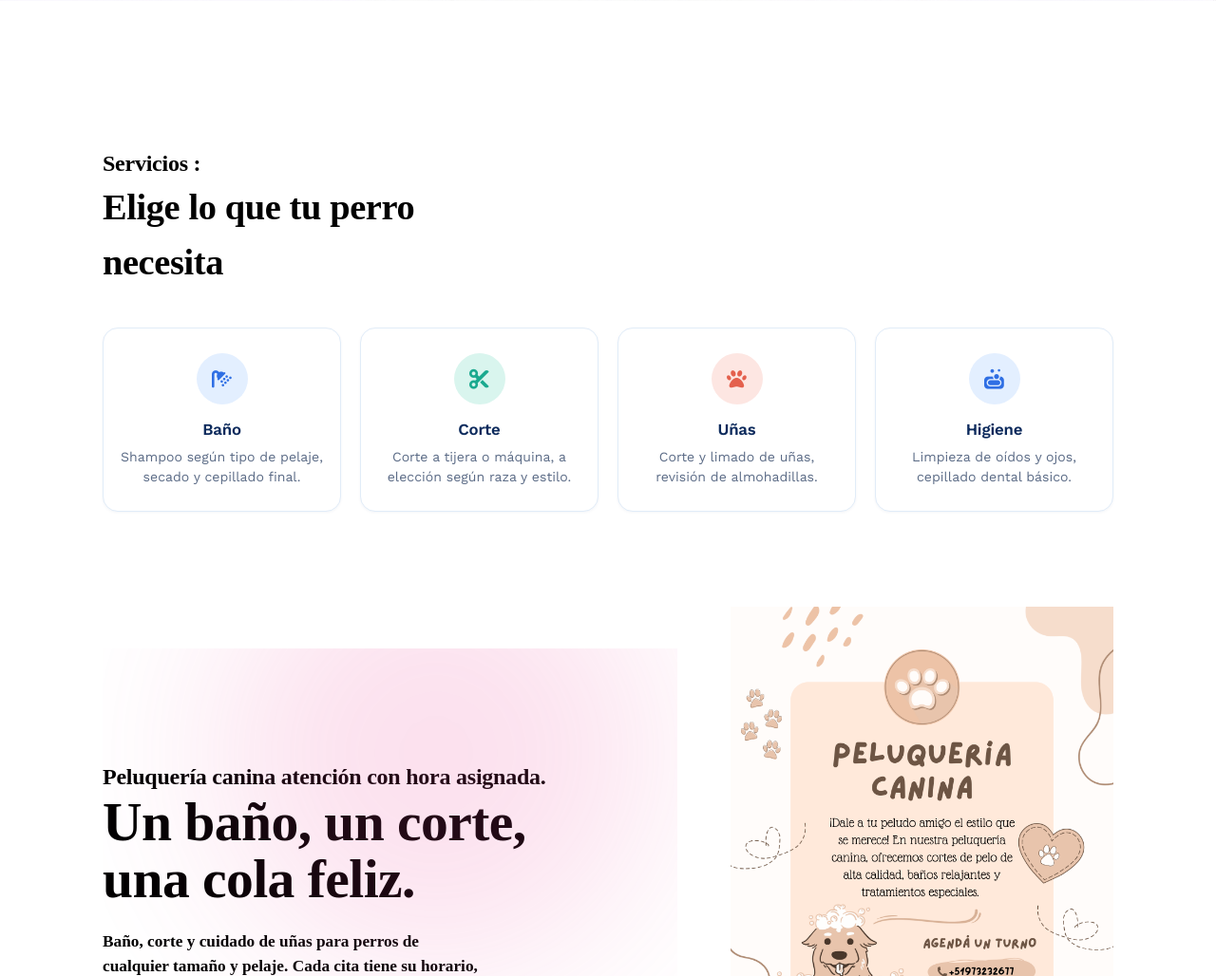
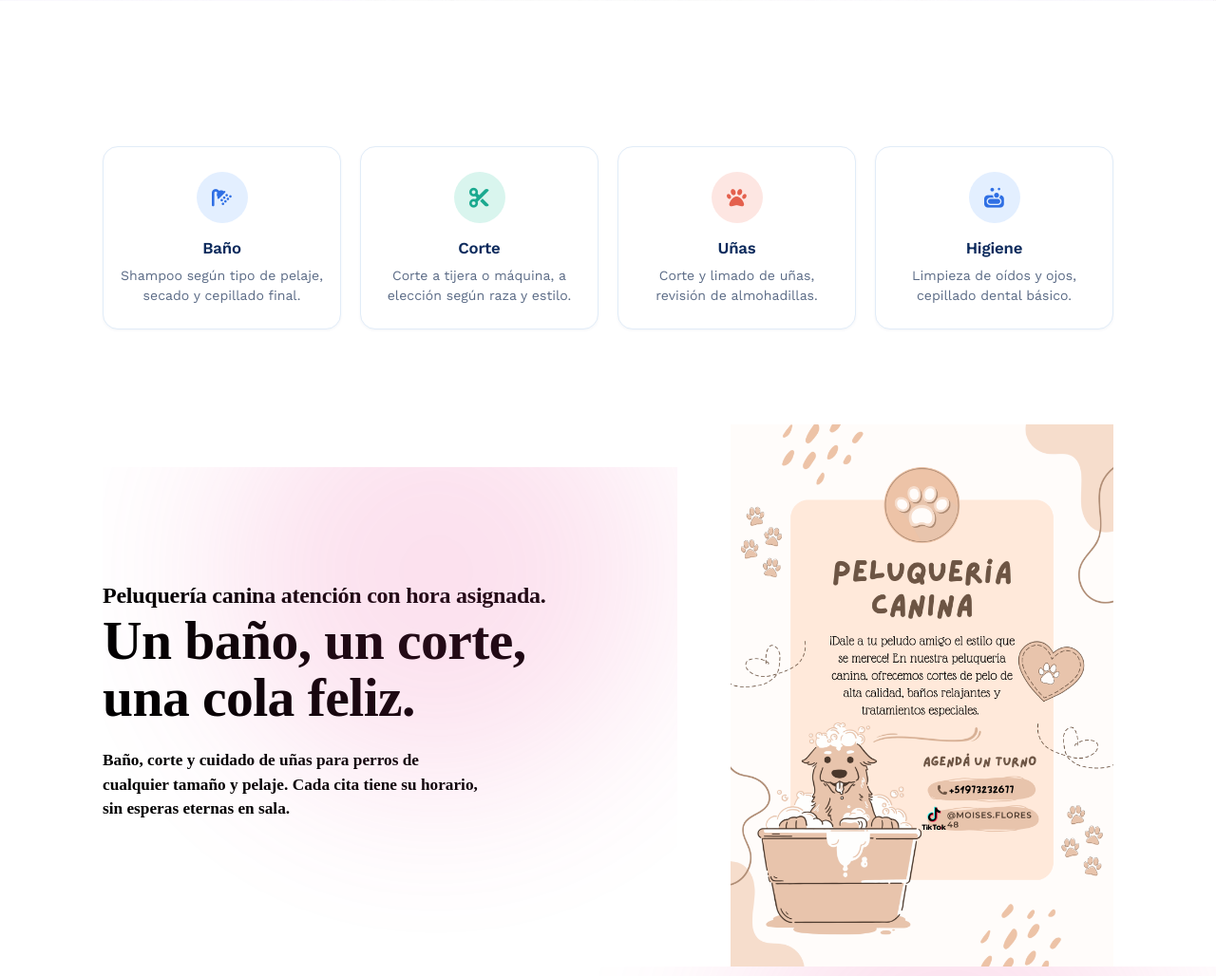
Before and after one commit to ramsesfg/airisvet-marcos, a Flask app: page / in a window 1280 px wide. Shown: the part 790-1818 px from the top of the page at 95% size. Run offline with Flask 3, Linux system fonts and the light colour scheme; data that the repository does not hold is empty; some libraries are stand-ins or nearby versions.

Commit message:
cambios22

```diff
--- a/backend/templates/index.html
+++ b/backend/templates/index.html
@@ -57,8 +57,6 @@
     <section id="servicios" class="servicios">
       <div class="wrap">
         <p class="eyebrow"></p>
-        <h1><b>Servicios :</b> </h1>
-        <h2>Elige lo que tu perro necesita</h2>
 
         <div class="servicios-grid">
           <article class="servicio-card servicio--azul">
@@ -178,48 +176,7 @@
         </div>
       </div>
     </section>
-    <!-- SERVICIOS -->
-    <section id="servicios" class="servicios">
-      <div class="wrap">
-        <p class="eyebrow"></p>
-        <h1><b>Servicios :</b> </h1>
-        <h2>Elige lo que tu perro necesita</h2>
 
-        <div class="servicios-grid">
-          <article class="servicio-card servicio--azul">
-            <span class="servicio-icon">
-              <i class="fa-solid fa-shower"></i>
-            </span>
-            <h3>Baño</h3>
-            <p><b>Shampoo según tipo de pelaje, secado y cepillado final.</b></p>
-          </article>
-
-          <article class="servicio-card servicio--menta">
-            <span class="servicio-icon">
-              <i class="fa-solid fa-scissors"></i>
-            </span>
-            <h3>Corte</h3>
-            <p><b>Corte a tijera o máquina, a elección según raza y estilo.</b></p>
-          </article>
-
-          <article class="servicio-card servicio--coral">
-            <span class="servicio-icon">
-              <i class="fa-solid fa-paw"></i>
-            </span>
-            <h3>Uñas</h3>
-            <p><b>Corte y limado de uñas, revisión de almohadillas.</b></p>
-          </article>
-
-          <article class="servicio-card servicio--azul">
-            <span class="servicio-icon">
-              <i class="fa-solid fa-soap"></i>
-            </span>
-            <h3>Higiene</h3>
-            <p><b>Limpieza de oídos y ojos, cepillado dental básico.</b></p>
-          </article>
-        </div>
-      </div>
-    </section>
     <!-- TRANSFORMACIÓN 2 (imagen a la izquierda) -->
     <section class="transformacion transformacion--izquierda">
       <div class="wrap transformacion-inner">
```
